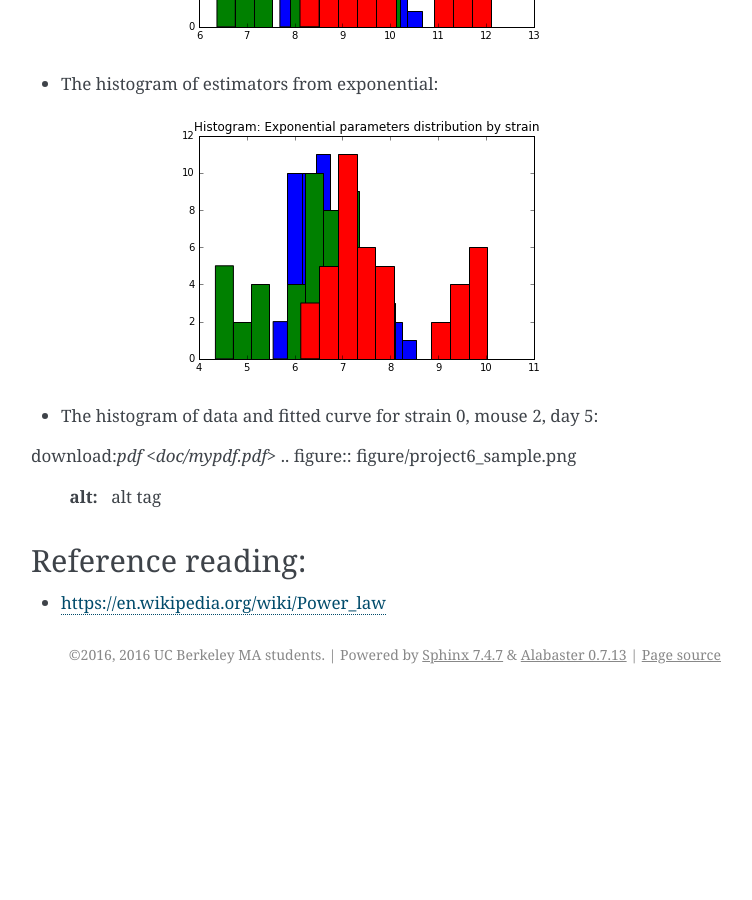
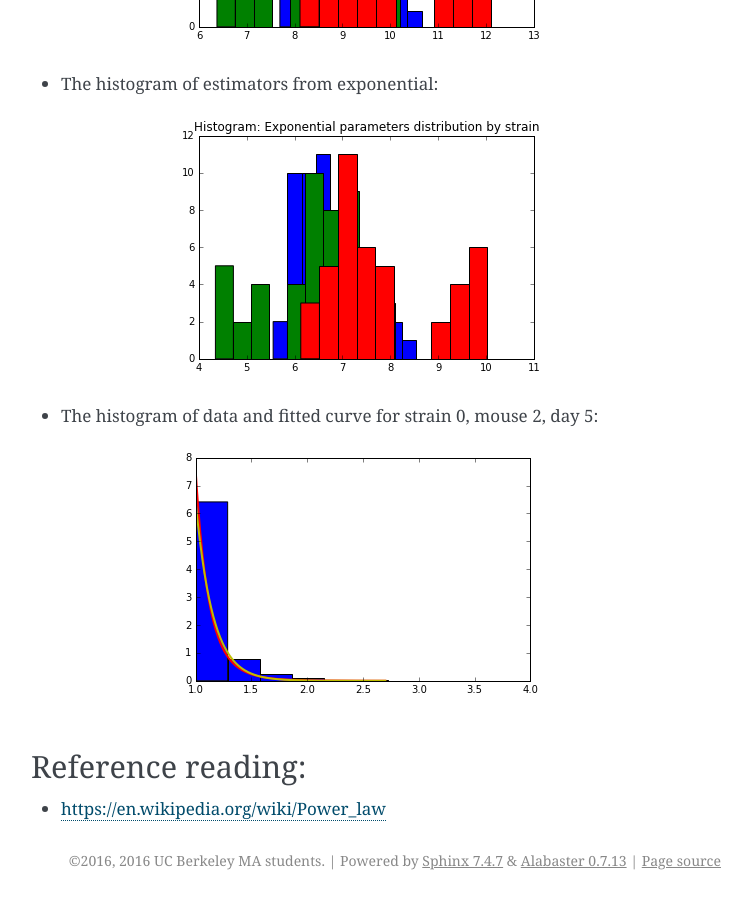
Before and after one commit to z357412526/mousestyles, a Sphinx documentation site: the page built from doc/source/report/distribution.rst, in a window 1280 px wide and 900 px high, scrolled down 3534 px. Shown: the whole window, without its empty margins (389-1141 px from the left). Built offline with Sphinx 7.4.7, drawn with Linux system fonts in a browser that asks for light colours; before the commit the page ends 4228 px from its top, so only the background shows below that.

Commit message:
revise test and fix report typos

```diff
--- a/doc/source/report/distribution.rst
+++ b/doc/source/report/distribution.rst
@@ -149,7 +149,6 @@ Result
 
 -  The histogram of data and fitted curve for strain 0, mouse 2, day 5:
 
-download:`pdf <doc/mypdf.pdf>`
 .. figure:: figure/project6_sample.png
    :alt: alt tag
 
```
Also changed, not shown: 1 other file.
